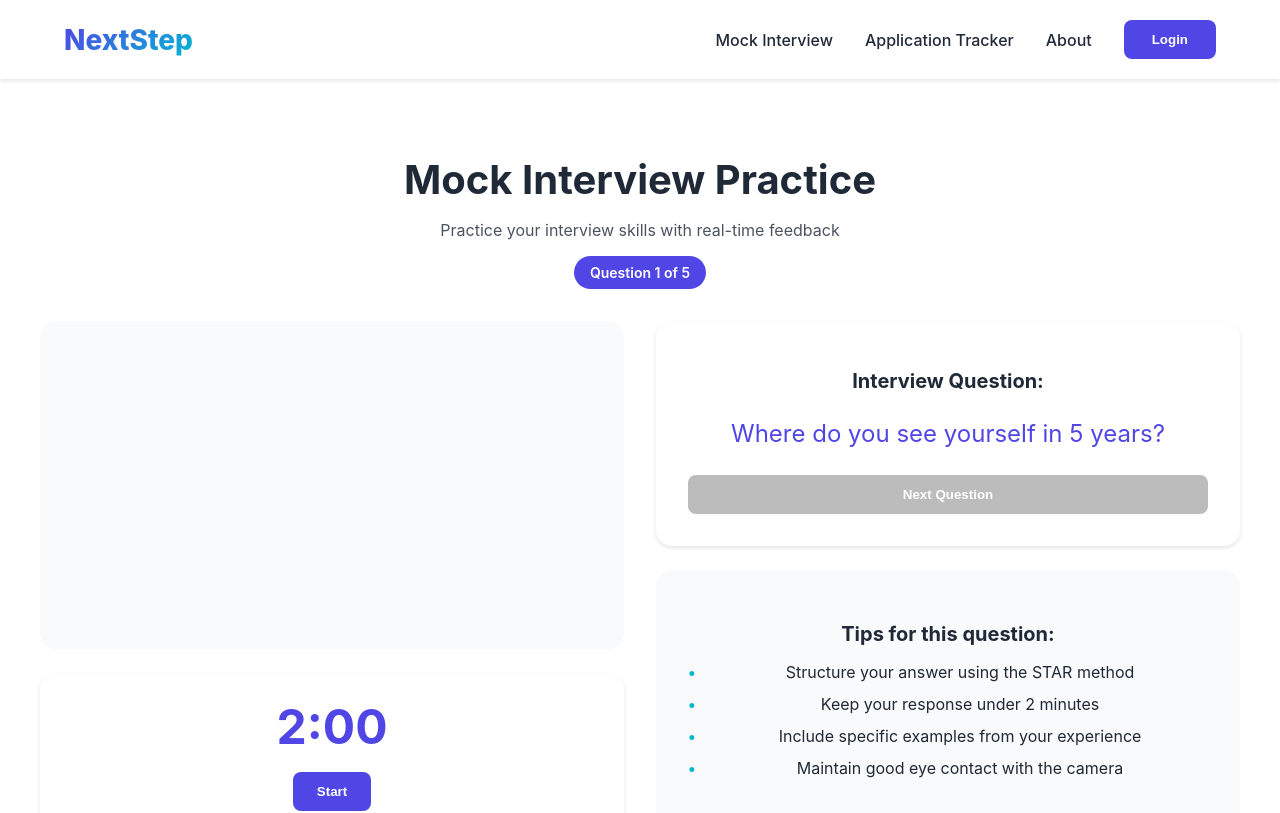
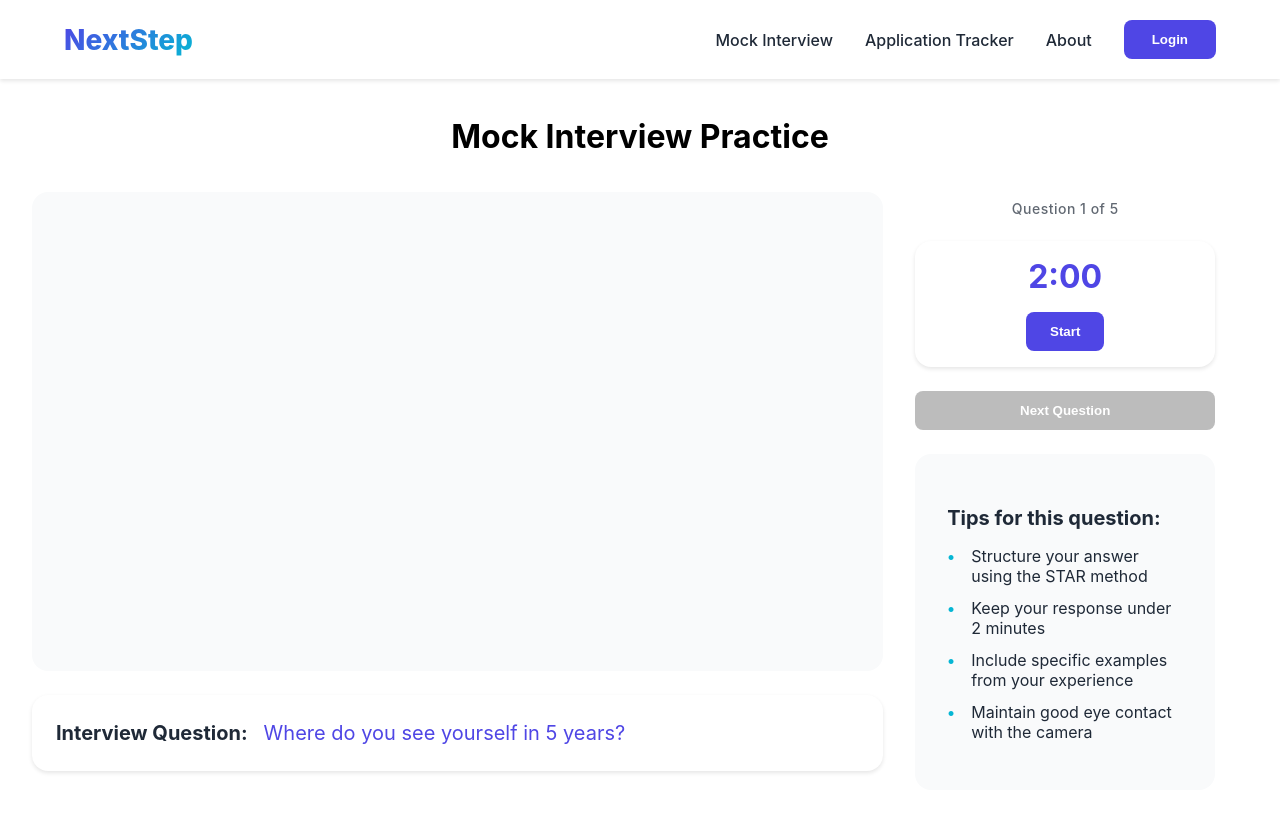
Before and after one commit to renata-liu/nextstep, a React (Create React App) app in the folder frontend/: page /mock-interview in a window 1280 px wide. Shown: the top 813 px of the page. Built offline with nearby package versions, Linux system fonts and the light colour scheme; no server answers; the HTML template or start-up script is replaced by a standard one.

Commit message:
updated mock interview layout

```diff
--- a/frontend/src/components/MockInterview.css
+++ b/frontend/src/components/MockInterview.css
@@ -1,13 +1,18 @@
 .mock-interview-container {
-  max-width: 1200px;
-  margin: 0 auto;
+  max-width: 100%;
+  margin: 0;
   padding: 2rem;
-  margin-top: 6rem;
+  margin-top: 4rem;
 }
 
-.interview-header {
+h1 {
   text-align: center;
-  margin-bottom: 2rem;
+  position: fixed;
+  top: 0;
+  left: 0;
+  right: 0;
+  padding-top: 6rem;
+  z-index: 100;
 }
 
 .interview-header h1 {
@@ -23,18 +28,34 @@
 }
 
 .interview-main {
-  display: grid;
-  grid-template-columns: 1fr 1fr;
+  display: flex;
   gap: 2rem;
+  margin: 0 auto;
+  max-width: 1400px;
+  padding-top: 6rem;
+}
+
+.content-section {
+  flex: 1;
+  max-width: 70%;
+}
+
+.controls-section {
+  width: 300px;
+  display: flex;
+  flex-direction: column;
+  gap: 1.5rem;
 }
 
 .video-section {
+  width: 100%;
   display: flex;
   flex-direction: column;
   gap: 1.5rem;
 }
 
 .camera-container {
+  width: 100%;
   background-color: var(--light-bg);
   border-radius: 1rem;
   overflow: hidden;
@@ -47,15 +68,39 @@
   object-fit: cover;
 }
 
+.question-container {
+  background-color: var(--white);
+  padding: 1.5rem;
+  border-radius: 1rem;
+  box-shadow: 0 2px 4px rgba(0, 0, 0, 0.1);
+  display: flex;
+  align-items: center;
+  gap: 1rem;
+}
+
+.question-container h2 {
+  color: var(--text-color);
+  font-size: 1.25rem;
+  margin: 0;
+  white-space: nowrap;
+}
+
+.question-text {
+  font-size: 1.25rem;
+  color: var(--primary-color);
+  margin: 0;
+  line-height: 1.4;
+}
+
 .timer-container {
   background-color: var(--white);
-  padding: 1.5rem;
+  padding: 1rem;
   border-radius: 1rem;
   box-shadow: 0 2px 4px rgba(0, 0, 0, 0.1);
 }
 
 .timer-display {
-  font-size: 3rem;
+  font-size: 2rem;
   font-weight: 700;
   text-align: center;
   color: var(--primary-color);
@@ -98,97 +143,17 @@
   transform: translateY(-2px);
 }
 
-.question-section {
-  display: flex;
-  flex-direction: column;
-  gap: 1.5rem;
+.question-counter {
+  color: var(--text-color);
+  opacity: 0.7;
+  padding: 0.5rem;
+  padding-bottom: 0rem;
+  font-size: 0.875rem;
+  font-weight: 500;
   text-align: center;
-}
-
-.question-card {
-  background-color: var(--white);
-  padding: 2rem;
-  border-radius: 1rem;
-  box-shadow: 0 2px 4px rgba(0, 0, 0, 0.1);
-}
-
-.question-card h2 {
-  color: var(--text-color);
-  margin-bottom: 1rem;
-  font-size: 1.25rem;
-}
-
-.question-text {
-  font-size: 1.5rem;
-  color: var(--primary-color);
-  margin-bottom: 1.5rem;
-  line-height: 1.4;
-}
-
-.next-question-button {
-  background-color: var(--primary-color);
-  color: white;
-  padding: 0.75rem 1.5rem;
+  background: none;
   border: none;
-  border-radius: 0.5rem;
-  font-weight: 600;
-  cursor: pointer;
-  transition: all 0.3s ease;
-  width: 100%;
-}
-
-.next-question-button:disabled {
-  background-color: #a0a0a0;
-  cursor: not-allowed;
-  transform: none;
-  opacity: 0.7;
-}
-
-.next-question-button:not(:disabled):hover {
-  background-color: var(--secondary-color);
-  transform: translateY(-2px);
-}
-
-.tips-card {
-  background-color: var(--light-bg);
-  padding: 2rem;
-  border-radius: 1rem;
-}
-
-.tips-card h3 {
-  color: var(--text-color);
-  margin-bottom: 1rem;
-  font-size: 1.25rem;
-}
-
-.tips-card ul {
-  list-style-type: none;
-  padding: 0;
-}
-
-.tips-card li {
-  color: var(--text-color);
-  margin-bottom: 0.75rem;
-  padding-left: 1.5rem;
-  position: relative;
-}
-
-.tips-card li:before {
-  content: "•";
-  color: var(--accent-color);
-  position: absolute;
-  left: 0;
-  font-weight: bold;
-}
-
-.question-counter {
-  display: inline-block;
-  background-color: var(--primary-color);
-  color: white;
-  padding: 0.5rem 1rem;
-  border-radius: 2rem;
-  font-weight: 600;
-  font-size: 0.875rem;
+  letter-spacing: 0.5px;
 }
 
 .session-complete {
@@ -219,11 +184,78 @@
   box-shadow: 0 4px 8px rgba(0, 0, 0, 0.2);
 }
 
-@media (max-width: 768px) {
+.tips-card {
+  background-color: var(--light-bg);
+  padding: 2rem;
+  border-radius: 1rem;
+  text-align: left;
+}
+
+.tips-card h3 {
+  color: var(--text-color);
+  margin-bottom: 1rem;
+  font-size: 1.25rem;
+}
+
+.tips-card ul {
+  list-style-type: none;
+  padding: 0;
+}
+
+.tips-card li {
+  color: var(--text-color);
+  margin-bottom: 0.75rem;
+  padding-left: 1.5rem;
+  position: relative;
+}
+
+.tips-card li:before {
+  content: "•";
+  color: var(--accent-color);
+  position: absolute;
+  left: 0;
+  font-weight: bold;
+}
+
+.next-question-button {
+  background-color: var(--primary-color);
+  color: white;
+  padding: 0.75rem 1.5rem;
+  border: none;
+  border-radius: 0.5rem;
+  font-weight: 600;
+  cursor: pointer;
+  transition: all 0.3s ease;
+  width: 100%;
+}
+
+.next-question-button:disabled {
+  background-color: #a0a0a0;
+  cursor: not-allowed;
+  transform: none;
+  opacity: 0.7;
+}
+
+.next-question-button:not(:disabled):hover {
+  background-color: var(--secondary-color);
+  transform: translateY(-2px);
+}
+
+@media (max-width: 1024px) {
   .interview-main {
-    grid-template-columns: 1fr;
+    flex-direction: column;
   }
 
+  .content-section {
+    max-width: 100%;
+  }
+
+  .controls-section {
+    width: 100%;
+  }
+}
+
+@media (max-width: 768px) {
   .mock-interview-container {
     padding: 1rem;
   }
@@ -233,14 +265,12 @@
   }
 
   .timer-display {
-    font-size: 2.5rem;
+    font-size: 1.5rem;
   }
 
-  .question-text {
-    font-size: 1.25rem;
-  }
-
-  .question-counter {
-    font-size: 0.75rem;
+  .question-container {
+    flex-direction: column;
+    align-items: flex-start;
+    gap: 0.5rem;
   }
 }
--- a/frontend/src/components/MockInterview.js
+++ b/frontend/src/components/MockInterview.js
@@ -106,15 +106,9 @@ const MockInterview = () => {
 
   return (
     <div className="mock-interview-container">
-      <div className="interview-header">
       <h1>Mock Interview Practice</h1>
-        <p>Practice your interview skills with real-time feedback</p>
-        <div className="question-counter">
-          Question {questionCount} of 5
-        </div>
-      </div>
-
       <div className="interview-main">
+        <div className="content-section">
           <div className="video-section">
             <div className="camera-container">
               <video
@@ -125,6 +119,21 @@ const MockInterview = () => {
                 className="camera-feed"
               />
             </div>
+            {!isSessionComplete && (
+              <div className="question-container">
+                <h2>Interview Question:</h2>
+                <p className="question-text">{currentQuestion}</p>
+              </div>
+            )}
+          </div>
+        </div>
+
+        <div className="controls-section">
+          <div className="question-counter">
+            Question {questionCount} of 5
+          </div>
+          {!isSessionComplete ? (
+            <>
               <div className="timer-container">
                 <div className="timer-display">{formatTime(time)}</div>
                 <div className="timer-controls">
@@ -137,11 +146,15 @@ const MockInterview = () => {
                   </button>
                 </div>
               </div>
-        </div>
-
-        <div className="question-section">
-          <div className="question-card">
-            {isSessionComplete ? (
+              <button
+                className="next-question-button"
+                onClick={generateNewQuestion}
+                disabled={!hasStarted}
+              >
+                {isLastQuestion ? 'Complete Session' : 'Next Question'}
+              </button>
+            </>
+          ) : (
             <div className="session-complete">
               <p className="completion-message">Practice session complete! 🎉</p>
               <button
@@ -151,20 +164,7 @@ const MockInterview = () => {
                 Start New Session
               </button>
             </div>
-            ) : (
-              <>
-                <h2>Interview Question:</h2>
-                <p className="question-text">{currentQuestion}</p>
-                <button
-                  className="next-question-button"
-                  onClick={generateNewQuestion}
-                  disabled={!hasStarted}
-                >
-                  {isLastQuestion ? 'Complete Session' : 'Next Question'}
-                </button>
-              </>
           )}
-          </div>
           <div className="tips-card">
             <h3>Tips for this question:</h3>
             <ul>
```
Lines whose indentation alone changed are shown as unchanged.
